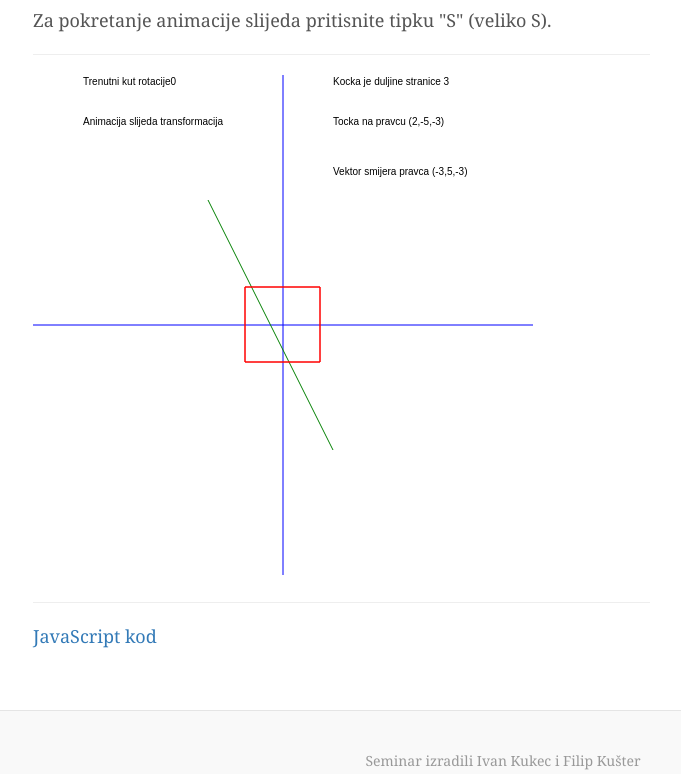
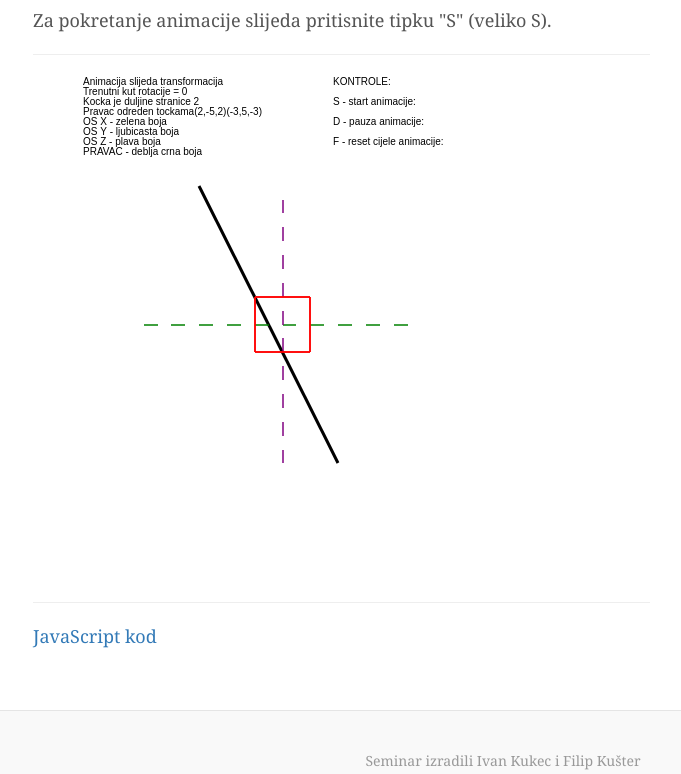
Before and after one commit to fkuster/Html5_Canvas, a plain HTML site: page projekt.html in a window 1280 px wide. Shown: the part 7759-8533 px from the top of the page, without its empty margins (137-818 px from the left). Drawn offline with nearby package versions, Linux system fonts and the light colour scheme.

Commit message:
dodano jos kaj je prof trazil

```diff
--- a/dist/js/primjer3.js
+++ b/dist/js/primjer3.js
@@ -11,17 +11,17 @@
 
     var canvas3;
     var ab, bb, cc;
-
+    var broj_sek=2000;
     var korak=1;
+    var myVar;
     function func2() {
         window.addEventListener("keypress", pritisni3, true);
         matrica2 = izradiMatricu(4,4,0);
-        kut=0;
     canvas3 = document.getElementById("treci");
     if (canvas3.getContext)
     {
         c2 = canvas3 .getContext('2d');
-        ort2 = Ortho(c2,-10,10,-10,10,canvas3.width,canvas3.height);
+        ort2 = Ortho(c2,-9,9,-9,9,canvas3.width,canvas3.height);
         izracunaj(2,-5,2,-3,5,-3);
         crtaj2();
     }
@@ -32,18 +32,27 @@
 
         identitet();
         c2.clearRect(0, 0, canvas3.width, canvas3.height);
-        c2.fillText("Animacija slijeda transformacija", 50, 50);
-        c2.fillText("Trenutni kut rotacije"+kut2, 50, 10);
-        c2.fillText("Kocka je duljine stranice 3", 300, 10);
-        c2.fillText("Tocka na pravcu (2,-5,-3)", 300, 50);
-        c2.fillText("Vektor smijera pravca (-3,5,-3)", 300, 100);
-        c2.strokeStyle = 'blue';
-        kor_osi();
-        c2.strokeStyle = 'green';
+        c2.fillText("Animacija slijeda transformacija", 50, 10);
+        c2.fillText("Trenutni kut rotacije = "+kut2, 50, 20);
+        c2.fillText("Kocka je duljine stranice 2", 50, 30);
+        c2.fillText("Pravac odreden tockama(2,-5,2)(-3,5,-3)", 50, 40);
+        c2.fillText("OS X - zelena boja", 50, 50);
+        c2.fillText("OS Y - ljubicasta boja", 50, 60);
+        c2.fillText("OS Z - plava boja", 50, 70);
+        c2.fillText("PRAVAC - deblja crna boja", 50, 80);
+
+        c2.fillText("KONTROLE:", 300, 10);
+        c2.fillText("S - start animacije:", 300, 30);
+        c2.fillText("D - pauza animacije:", 300, 50);
+        c2.fillText("F - reset cijele animacije:", 300, 70);
+
+
+        c2.strokeStyle = 'black';
         pravac();
         rotiraj(2,-5,2,aa,bb,cc,kutt);
+        kor_osi2();
         c2.strokeStyle = 'red';
-        kocka3d(3);
+        kocka3d(2);
         identitet();
         c2.strokeStyle = 'black';
     }
@@ -65,7 +74,7 @@
             c2.fillText("Korak 1 = pomakni(2,-5,2)", 50, 100);
             rotiraj(2,-5,2,aa,bb,cc,kutt);
             pomakni(2,-5,2);
-            kocka3d(3);
+            kocka3d(2);
             korak+=1;
         }
         break;
@@ -76,7 +85,7 @@
         rotiraj(2,-5,2,aa,bb,cc,kutt);
             pomakni(2,-5,2);
             rotirajX(-alfa);
-            kocka3d(3);
+            kocka3d(2);
             korak+=1;
         }
         break;
@@ -85,11 +94,11 @@
 
             crtaj2();
             c2.fillText("Korak 3 =  rotirajY(beta)", 50, 100);
-        rotiraj(2,-5,2,aa,bb,cc,kutt);
+            rotiraj(2,-5,2,aa,bb,cc,kutt);
             pomakni(2,-5,2);
             rotirajX(-alfa);
             rotirajY(beta);
-            kocka3d(3);
+            kocka3d(2);
             korak+=1;
         }
         break;
@@ -98,12 +107,12 @@
 
             crtaj2();
             c2.fillText("Korak 4 =  rotirajZ(fi)", 50, 100);
-        rotiraj(2,-5,2,aa,bb,cc,kutt);
+            rotiraj(2,-5,2,aa,bb,cc,kutt);
             pomakni(2,-5,2);
             rotirajX(-alfa);
             rotirajY(beta);
             rotirajZ(fi);
-            kocka3d(3);
+            kocka3d(2);
             korak+=1;
         }
         break;
@@ -111,13 +120,13 @@
         {
             crtaj2();
             c2.fillText("Korak 5 =  rotirajY(-beta)", 50, 100);
-        rotiraj(2,-5,2,aa,bb,cc,kutt);
+            rotiraj(2,-5,2,aa,bb,cc,kutt);
             pomakni(2,-5,2);
             rotirajX(-alfa);
             rotirajY(beta);
             rotirajZ(fi);
             rotirajY(-beta);
-            kocka3d(3);
+            kocka3d(2);
             korak+=1;
         }
         break;
@@ -125,14 +134,14 @@
         {
             crtaj2();
             c2.fillText("Korak 6 =  rotirajX(alfa)", 50, 100);
-        rotiraj(2,-5,2,aa,bb,cc,kutt);
+            rotiraj(2,-5,2,aa,bb,cc,kutt);
             pomakni(2,-5,2);
             rotirajX(-alfa);
             rotirajY(beta);
             rotirajZ(fi);
             rotirajY(-beta);
             rotirajX(alfa);
-            kocka3d(3);
+            kocka3d(2);
             korak+=1;
            }
            break;
@@ -147,7 +156,7 @@
             rotirajY(-beta);
             rotirajX(alfa);
             pomakni(-2,5,-2);
-            kocka3d(3);
+            kocka3d(2);
             korak=1;
             kutt+=10;
         }
@@ -155,6 +164,7 @@
     default:
         {break;}
     }
+    kor_osi();
 
         if(kut2===360)kut2=0;
         if(kutt===360)kutt=0
@@ -164,14 +174,33 @@
     {
 
         if (e.keyCode === 83) { // A
-        var myVar=setInterval(function () {myTimer()}, 2000);
+        myVar=setInterval(function () {myTimer()},broj_sek);
 
     }
+
+        if(e.keyCode===68)//+
+        {
+
+              myStopFunction();
+
+        }
+
+        if(e.keyCode===70)//+
+        {
+
+              myStopFunction();
+              korak=1;
+              kut2=0;
+              kutt=0;
+              crtaj2();
+        }
 
 
     }
 
-
+    function myStopFunction() {
+    clearInterval(myVar);
+}
     function identitet()
     {
         matrica2 = izradiMatricu(4,4,0);
@@ -212,17 +241,66 @@
 
     function pravac()
     {
+
+
         postaviNa(2,-5,2);
-        linijaDo(-3,5,-3);
+
+        var x1, y1, x2, y2;
+        x1 = x_to_pix(xLast2);
+        y1 = y_to_pix(yLast2);
+        xLast2 = matrica2[0][0]*-3 + matrica2[0][1]*5 + matrica2[0][2]*-3+matrica2[0][3];
+        yLast2 = matrica2[1][0]*-3 + matrica2[1][1]*5 + matrica2[1][2]*-3+matrica2[1][3];
+        zLast2 = matrica2[2][0]*-3 + matrica2[2][1]*5 + matrica2[2][2]*-3+matrica2[2][3];
+        x2 = x_to_pix(xLast2);
+        y2 = y_to_pix(yLast2);
+
+        c2.lineWidth = 3;
+        c2.beginPath();
+        c2.moveTo(x1,y1);
+        c2.lineTo(x2,y2);
+
+        c2.stroke();
+
     }
 
     function kor_osi()
     {
-        postaviNa(-10,0,0);
-        linijaDo(10,0,0);
+        c2.strokeStyle = 'green';
+        postaviNa(-5,0,0);
+        linijaDo(5,0,0);
 
-        postaviNa(0,-10,0);
-        linijaDo(0,10,0);
+        c2.strokeStyle = 'purple';
+        postaviNa(0,-5,0);
+        linijaDo(0,5,0);
+
+        c2.strokeStyle = 'blue';
+        postaviNa(0,0,-5);
+        linijaDo(0,0,5);
+    }
+
+    function kor_osi2()
+    {
+        c2.strokeStyle = 'green';
+        for(var a=-5;a<5;a=a+1)
+        {
+            postaviNa(a,0,0);
+            linijaDo(a+0.5,0,0);
+        }
+
+        c2.strokeStyle = 'purple';
+        for(var a=-5;a<5;a=a+1)
+        {
+            postaviNa(0,a,0);
+            linijaDo(0,a+0.5,0);
+        }
+
+        c2.strokeStyle = 'blue';
+        for(var a=-5;a<5;a=a+1)
+        {
+            postaviNa(0,0,a);
+            linijaDo(0,0,a+0.5);
+        }
+
     }
 
    function izradiMatricu(numrows, numcols, initial){
@@ -379,7 +457,7 @@
         x2 = x_to_pix(xLast2);
         y2 = y_to_pix(yLast2);
 
-        c2.lineWidth = 1;
+        c2.lineWidth = 1.5;
         c2.beginPath();
         c2.moveTo(x1,y1);
         c2.lineTo(x2,y2);
--- a/projekt.html
+++ b/projekt.html
@@ -301,7 +301,7 @@ function pomakni(px, py, pz)
     <hr>
     <p>
            Da bi cijela stvar bila moguća trebamo odrediti gde ćemo nacrtati kocku i pravac oko kojeg ćemo ju rotirati.
-           U našem primjeru kocka se nalazi u središtu koordinatnog sustava sa duljinom stranice 3 (njezine koordinate vrhova su (3,3,3),(3,3,-3) itd).
+           U našem primjeru kocka se nalazi u središtu koordinatnog sustava sa duljinom stranice 2 (njezine koordinate vrhova su (2,2,2),(2,2,-2) itd).
            Da bi odredili pravac u 3D prostoru možemo ga definirat na više načina:
     <ol>
         <li>točkom i vektorom smijera</li>
```
